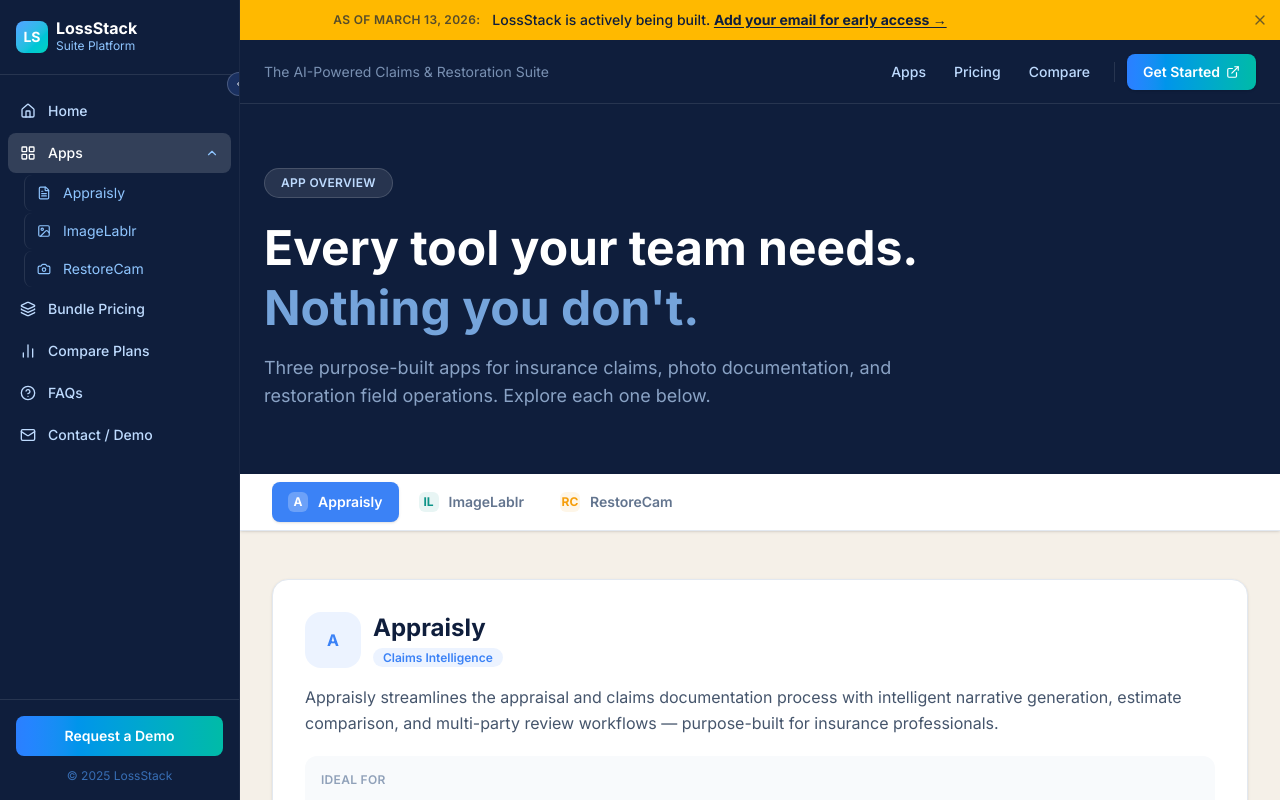
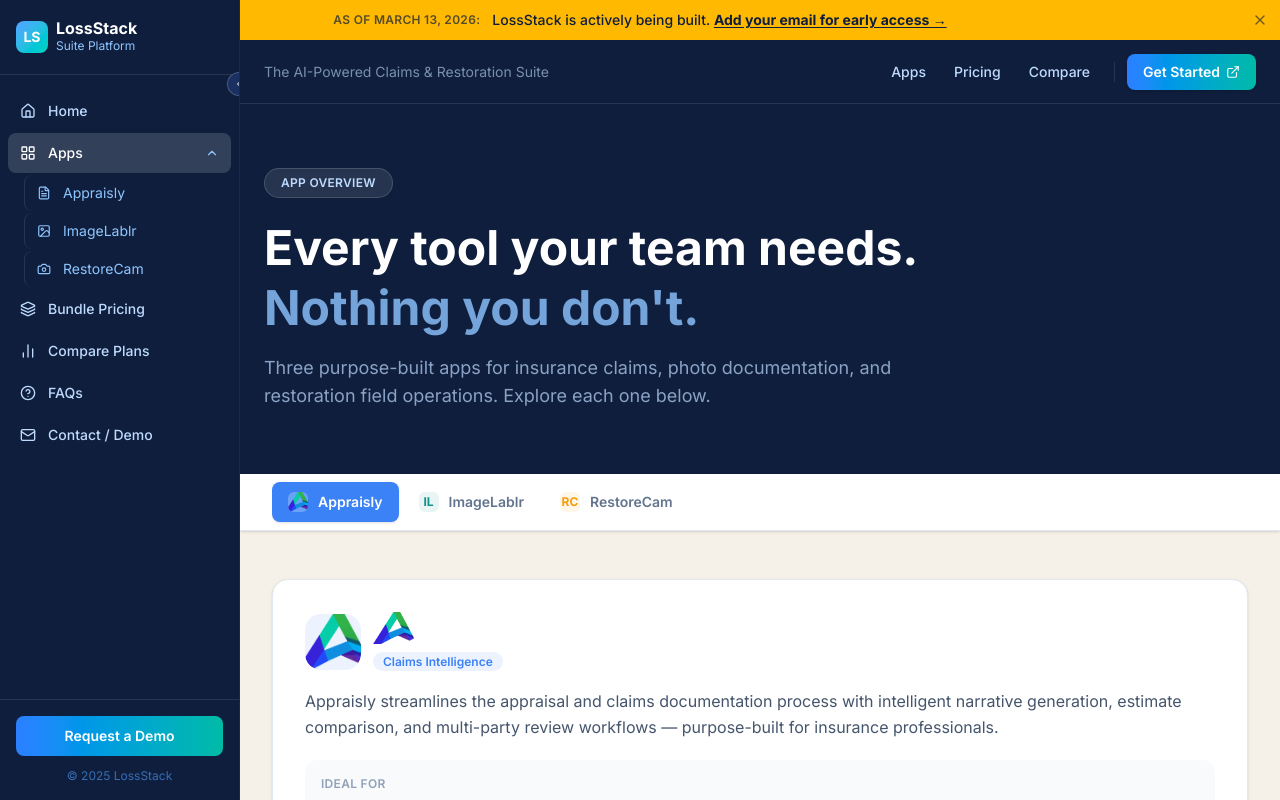
Before and after one commit to founderai/lossstack, a Next.js app: page /apps in a window 1280 px wide. Shown: the top 800 px of the page. Built offline with nearby package versions, Linux system fonts and the light colour scheme.

Commit message:
Add Appraisly icon/logo images to PricingBuilder and Apps page

```diff
--- a/app/apps/page.tsx
+++ b/app/apps/page.tsx
@@ -4,6 +4,7 @@ import { useState } from "react";
 import { motion } from "framer-motion";
 import Link from "next/link";
 import { ExternalLink, ChevronRight } from "lucide-react";
+import Image from "next/image";
 import FeatureList from "@/components/sections/FeatureList";
 import Footer from "@/components/sections/Footer";
 import { apps } from "@/data/apps";
@@ -64,14 +65,18 @@ export default function AppsPage() {
                 }
               >
                 <span
-                  className="w-5 h-5 rounded-md flex items-center justify-center text-xs font-bold"
+                  className="w-5 h-5 rounded-md flex items-center justify-center text-xs font-bold overflow-hidden"
                   style={
                     activeApp === app.id
                       ? { backgroundColor: "rgba(255,255,255,0.25)", color: "white" }
                       : { backgroundColor: `${app.accentColor}18`, color: app.accentColor }
                   }
                 >
-                  {appIconMap[app.id]}
+                  {app.id === "appraisly" ? (
+                    <Image src="/Appraisly Icon.png" alt="Appraisly" width={20} height={20} className="w-5 h-5 object-cover rounded" />
+                  ) : (
+                    appIconMap[app.id]
+                  )}
                 </span>
                 {app.name}
               </button>
@@ -97,16 +102,24 @@ export default function AppsPage() {
               <div className="flex-1">
                 <div className="flex items-center gap-3 mb-4">
                   <div
-                    className="w-14 h-14 rounded-2xl flex items-center justify-center font-bold text-base"
+                    className="w-14 h-14 rounded-2xl flex items-center justify-center font-bold text-base overflow-hidden"
                     style={{
                       backgroundColor: `${currentApp.accentColor}18`,
                       color: currentApp.accentColor,
                     }}
                   >
-                    {appIconMap[currentApp.id]}
+                    {currentApp.id === "appraisly" ? (
+                      <Image src="/Appraisly Icon.png" alt="Appraisly" width={56} height={56} className="w-14 h-14 object-cover rounded-2xl" />
+                    ) : (
+                      appIconMap[currentApp.id]
+                    )}
                   </div>
                   <div>
-                    <h2 className="text-2xl font-bold text-[#0f1e3c]">{currentApp.name}</h2>
+                    {currentApp.id === "appraisly" ? (
+                      <Image src="/Appraisly Logo.png" alt="Appraisly" width={160} height={40} className="h-8 w-auto object-contain mb-1" />
+                    ) : (
+                      <h2 className="text-2xl font-bold text-[#0f1e3c]">{currentApp.name}</h2>
+                    )}
                     {currentApp.badge && (
                       <span
                         className="text-xs font-semibold px-2.5 py-0.5 rounded-full"
--- a/components/sections/PricingBuilder.tsx
+++ b/components/sections/PricingBuilder.tsx
@@ -4,6 +4,7 @@ import { useState } from "react";
 import { motion, AnimatePresence } from "framer-motion";
 import { Check, Star, Zap, Package, ExternalLink, Loader2 } from "lucide-react";
 import Link from "next/link";
+import Image from "next/image";
 import { apps } from "@/data/apps";
 import { appPricingData, pricingConfig } from "@/data/pricing";
 import { cn } from "@/lib/utils";
@@ -117,10 +118,14 @@ export default function PricingBuilder() {
                 <div className="flex items-start justify-between">
                   <div className="flex items-center gap-3">
                     <div
-                      className="w-10 h-10 rounded-xl flex items-center justify-center font-bold text-xs shrink-0"
+                      className="w-10 h-10 rounded-xl flex items-center justify-center font-bold text-xs shrink-0 overflow-hidden"
                       style={{ backgroundColor: `${app.accentColor}18`, color: app.accentColor }}
                     >
-                      {appIconMap[app.id]}
+                      {app.id === "appraisly" ? (
+                        <Image src="/Appraisly Icon.png" alt="Appraisly" width={40} height={40} className="w-10 h-10 object-cover rounded-xl" />
+                      ) : (
+                        appIconMap[app.id]
+                      )}
                     </div>
                     <div>
                       <div className="font-bold text-[#0f1e3c] text-base leading-tight">{app.name}</div>
```
Also changed, not shown: public/Appraisly Icon.png (added), public/Appraisly Logo.png (added).
